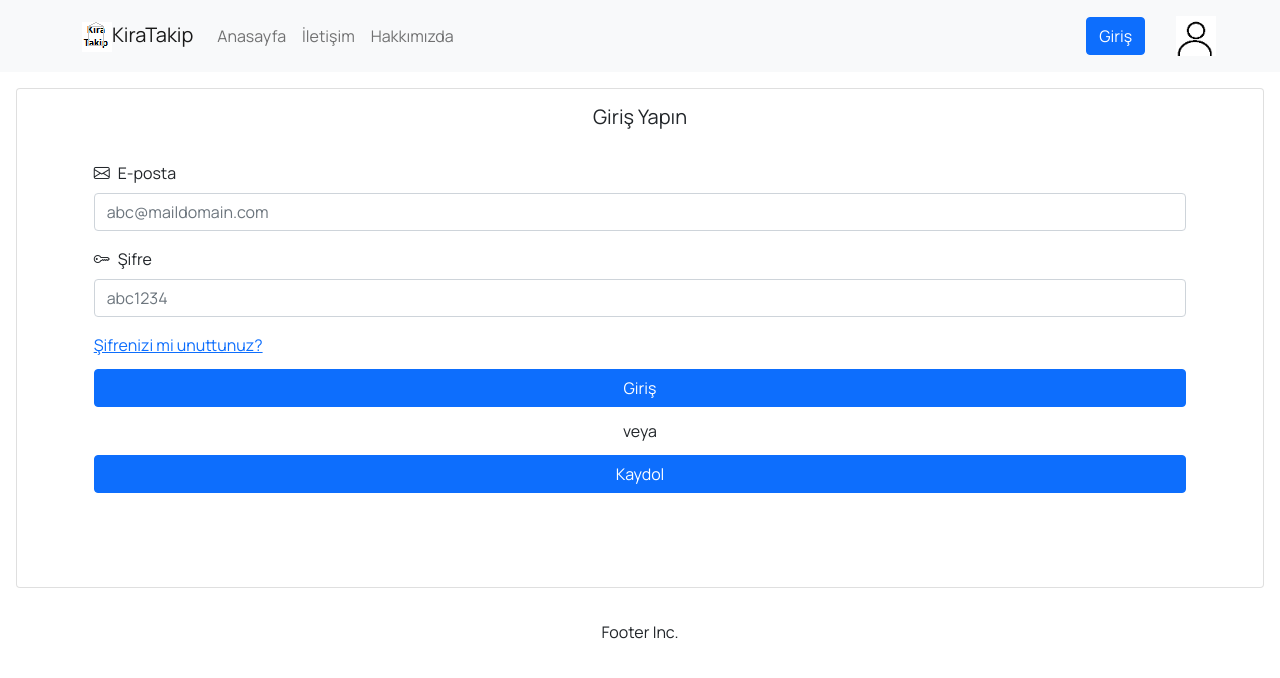
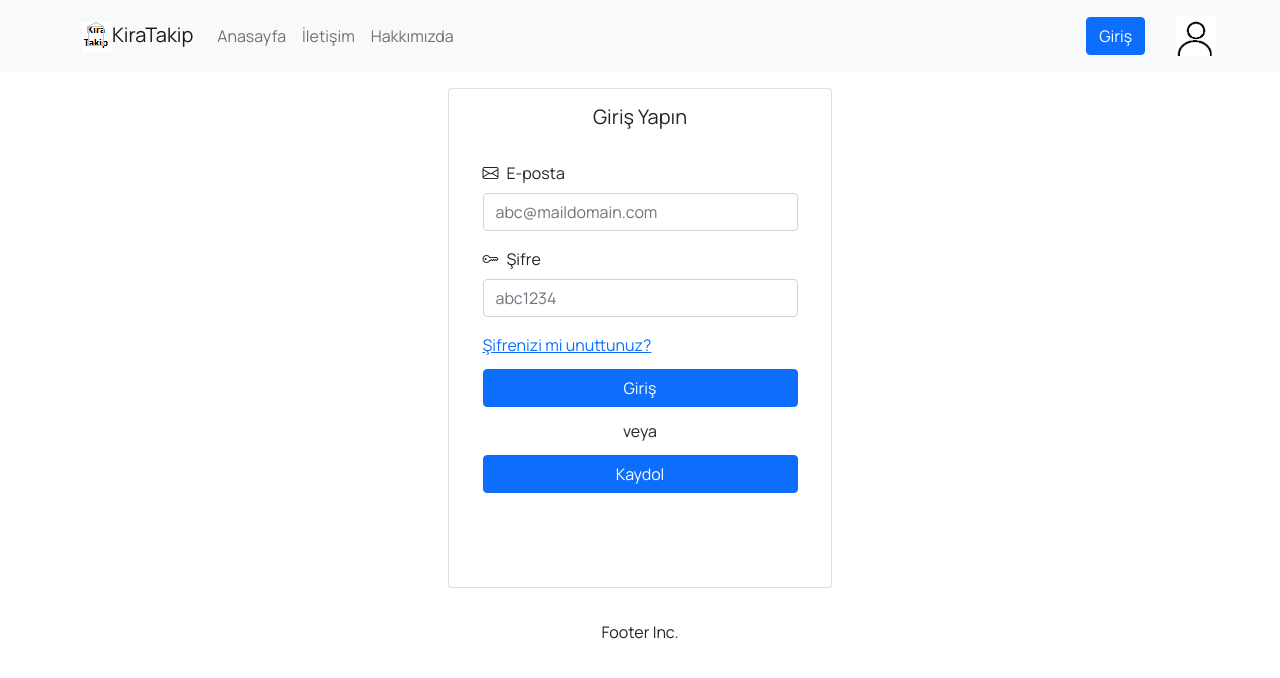
Before and after one commit to devhiko/kiratakip, a Next.js app: page /giris in a window 1280 px wide. Shown: the top 678 px of the page. Built offline with nearby package versions, Linux system fonts and the light colour scheme.

Commit message:
problems repaired

```diff
--- a/pages/giris/index.module.css
+++ b/pages/giris/index.module.css
@@ -1,6 +1,6 @@
 .card {
-  margin: 1rem;
-  width: auto;
+  margin: 1rem auto;
+  width: 70%;
   height: 500px;
 }
 
@@ -27,22 +27,23 @@
 
 /* ? MEDIA RULES */
 
-/* Small devices (portrait tablets and large phones, 600px and up) */
-/* @media only screen and (min-width: 600px) {
-
-} */
-
 /* Medium devices (landscape tablets, 768px and up) */
-/* @media only screen and (min-width: 768px) {
-  ...
-} */
+@media only screen and (min-width: 768px) {
+  .card {
+    width: 50%;
+  }
+}
 
 /* Large devices (laptops/desktops, 992px and up) */
-/* @media only screen and (min-width: 992px) {
-  ...
-} */
+@media only screen and (min-width: 992px) {
+  .card {
+    width: 40%;
+  }
+}
 
 /* Extra large devices (large laptops and desktops, 1200px and up) */
-/* @media only screen and (min-width: 1200px) {
-  ...
-} */
+@media only screen and (min-width: 1200px) {
+  .card {
+    width: 30%;
+  }
+}
--- a/pages/kaydol/index.module.css
+++ b/pages/kaydol/index.module.css
@@ -1,6 +1,6 @@
 .card {
-  margin: 1rem;
-  width: auto;
+  margin: 1rem auto;
+  width: 70%;
   height: auto;
 }
 
@@ -29,22 +29,23 @@
 
 /* ? MEDIA RULES */
 
-/* Small devices (portrait tablets and large phones, 600px and up) */
-/* @media only screen and (min-width: 600px) {
-
-} */
-
 /* Medium devices (landscape tablets, 768px and up) */
-/* @media only screen and (min-width: 768px) {
-  ...
-} */
+@media only screen and (min-width: 768px) {
+  .card {
+    width: 50%;
+  }
+}
 
 /* Large devices (laptops/desktops, 992px and up) */
-/* @media only screen and (min-width: 992px) {
-  ...
-} */
+@media only screen and (min-width: 992px) {
+  .card {
+    width: 40%;
+  }
+}
 
 /* Extra large devices (large laptops and desktops, 1200px and up) */
-/* @media only screen and (min-width: 1200px) {
-  ...
-} */
+@media only screen and (min-width: 1200px) {
+  .card {
+    width: 30%;
+  }
+}
--- a/pages/sifresifirlama/index.module.css
+++ b/pages/sifresifirlama/index.module.css
@@ -1,7 +1,7 @@
 .card {
-  margin: 1rem;
-  width: auto;
-  height: auto;
+  margin: 1rem auto;
+  width: 70%;
+  height: 500px;
 }
 
 .card-title {
@@ -34,22 +34,23 @@
 
 /* ? MEDIA RULES */
 
-/* Small devices (portrait tablets and large phones, 600px and up) */
-/* @media only screen and (min-width: 600px) {
-
-} */
-
 /* Medium devices (landscape tablets, 768px and up) */
-/* @media only screen and (min-width: 768px) {
-  ...
-} */
+@media only screen and (min-width: 768px) {
+  .card {
+    width: 50%;
+  }
+}
 
 /* Large devices (laptops/desktops, 992px and up) */
-/* @media only screen and (min-width: 992px) {
-  ...
-} */
+@media only screen and (min-width: 992px) {
+  .card {
+    width: 40%;
+  }
+}
 
 /* Extra large devices (large laptops and desktops, 1200px and up) */
-/* @media only screen and (min-width: 1200px) {
-  ...
-} */
+@media only screen and (min-width: 1200px) {
+  .card {
+    width: 30%;
+  }
+}
```
Also changed, not shown: components/kiraci/KiraciBaslik.module.css (+2 -7 lines), components/kiraci/KiraciListe.tsx (+11 -12 lines), TODO.txt, pages/index.tsx (line endings or trailing spaces).
